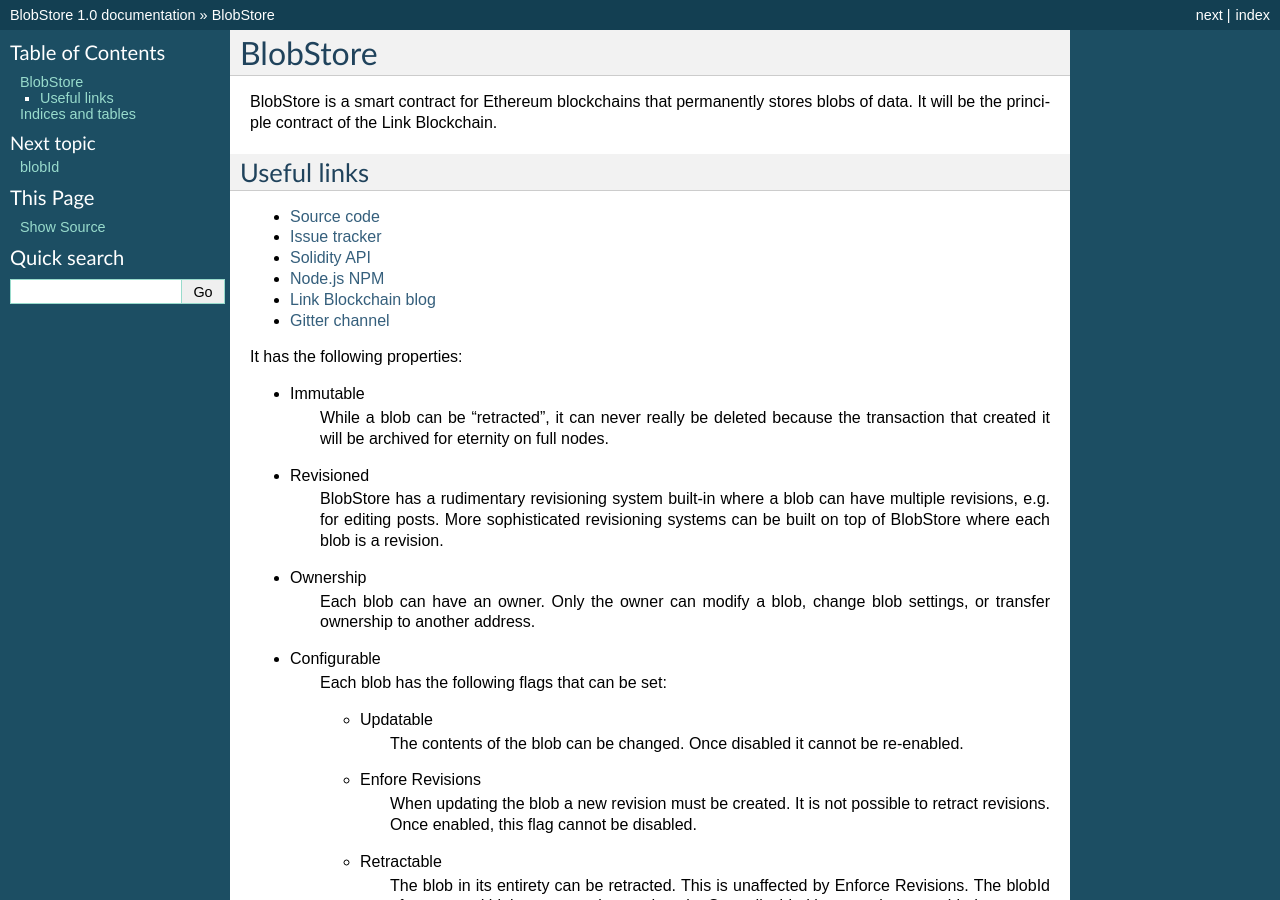
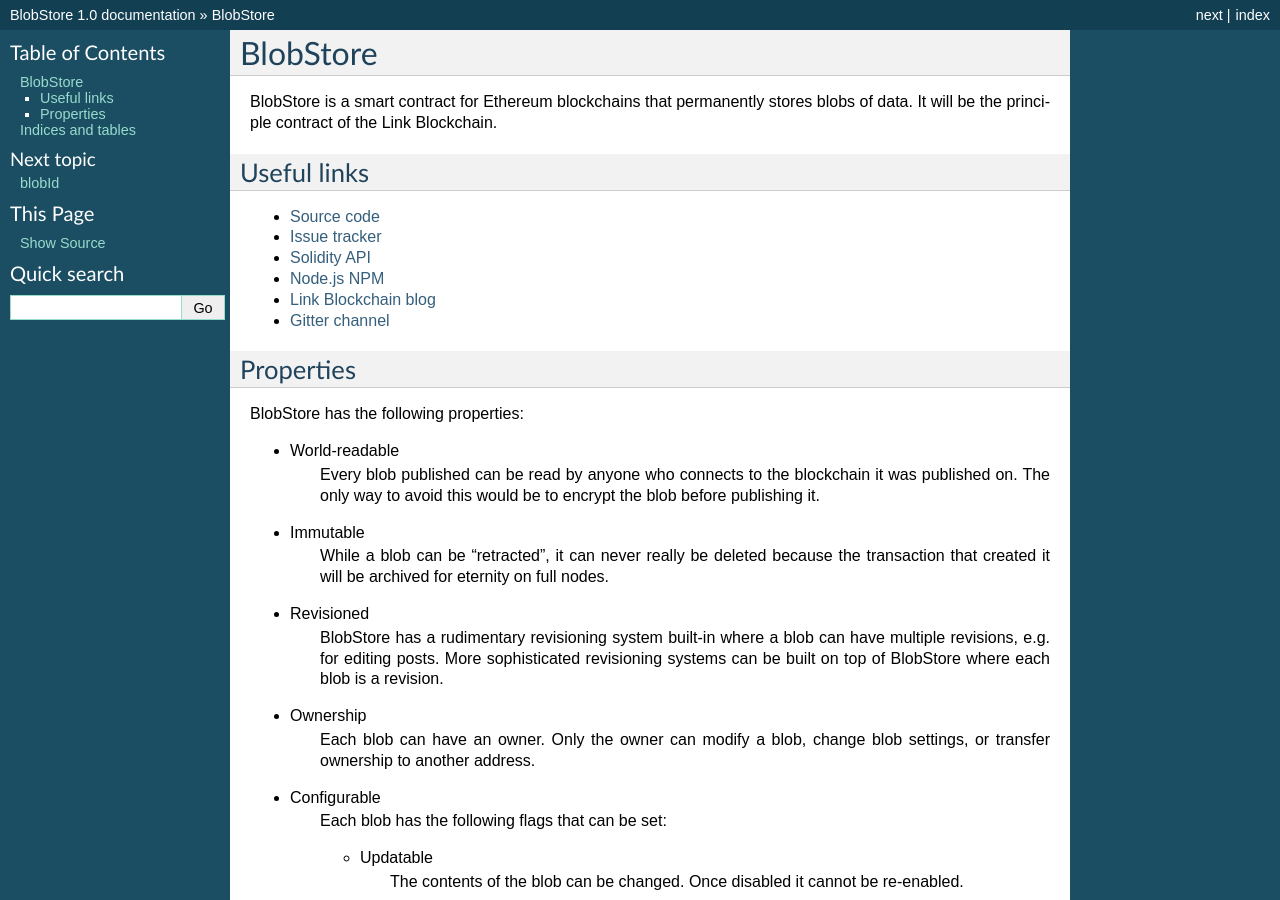
Before and after one commit to acuity-network/mix-item-store, a Sphinx documentation site: the page built from docs/index.rst, in a window 1280 px wide and 900 px high. Built offline with Sphinx 7.4.7, drawn with Linux system fonts in a browser that asks for light colours.

Commit message:
Add world-readable property.

```diff
--- a/docs/index.rst
+++ b/docs/index.rst
@@ -23,7 +23,13 @@
 
 * `Gitter channel <https://gitter.im/link-blockchain/blobstore>`_
 
-It has the following properties:
+Properties
+------------
+
+BlobStore has the following properties:
+
+* World-readable
+   Every blob published can be read by anyone who connects to the blockchain it was published on. The only way to avoid this would be to encrypt the blob before publishing it.
 
 * Immutable
     While a blob can be "retracted", it can never really be deleted because the transaction that created it will be archived for eternity on full nodes.
```
